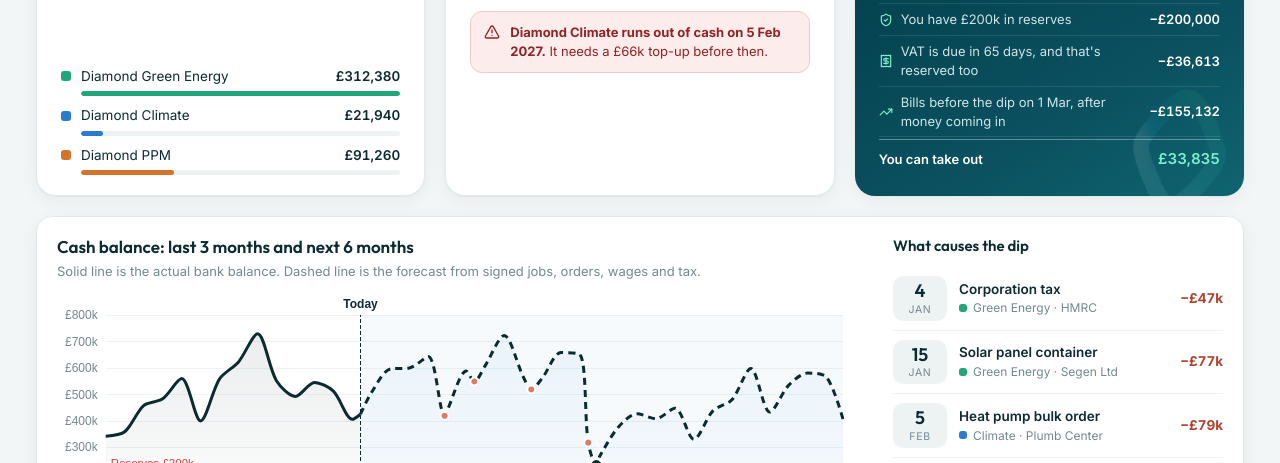
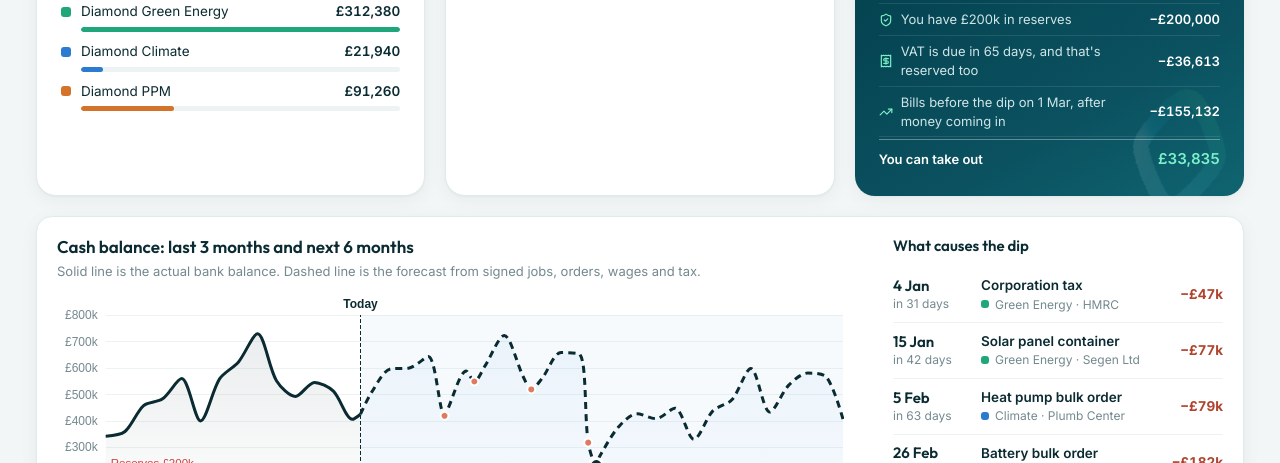
Before and after one commit to DanHarrison/diamond-energy, a plain HTML site: page index.html in a window 1280 px wide. Shown: the part 337-800 px from the top of the page. Drawn offline with nearby package versions, Linux system fonts and the light colour scheme.

Commit message:
Tidy cash page: tighter card, simpler dip list
- Close the gap between the cash total and the business rows
- Remove the Diamond Climate warning box from the dip card
- Show dip payment dates as plain text with "in N days"

Co-Authored-By: Claude Opus 5.5 <noreply@anthropic.com>

```diff
--- a/assets/app.css
+++ b/assets/app.css
@@ -313,7 +313,7 @@ input[type=range] { accent-color: var(--teal); width: 180px; }
 .ans .a.date { font-size: 38px; }
 .ans .why { color: var(--ink-2); font-size: 14px; line-height: 1.5; }
 .ans .why b { color: var(--ink); }
-.ans .rows { margin-top: auto; padding-top: 16px; display: flex; flex-direction: column; gap: 10px; }
+.ans .rows { margin-top: 0; padding-top: 18px; display: flex; flex-direction: column; gap: 10px; }
 .ans .row { display: grid; grid-template-columns: 10px 1fr auto; gap: 10px; align-items: center; font-size: 13.5px; }
 .ans .row .sw { width: 10px; height: 10px; border-radius: 3px; }
 .ans .row b { font-weight: 600; font-variant-numeric: tabular-nums; }
@@ -337,11 +337,11 @@ input[type=range] { accent-color: var(--teal); width: 180px; }
 .chartcard h3 { margin: 0; font-family: var(--display); font-size: 17px; font-weight: 600; }
 .chartcard .sub { color: var(--muted); font-size: 13px; margin-top: 2px; }
 .drivers h4 { margin: 0 0 10px; font-family: var(--display); font-size: 15px; font-weight: 600; }
-.drv { display: grid; grid-template-columns: 54px 1fr auto; gap: 12px; align-items: center; padding: 9px 0; border-top: 1px solid var(--line-2); }
+.drv { display: grid; grid-template-columns: 76px 1fr auto; gap: 12px; align-items: center; padding: 9px 0; border-top: 1px solid var(--line-2); }
 .drv:first-of-type { border-top: 0; }
-.drv .dt { text-align: center; background: var(--line-2); border-radius: 10px; padding: 5px 0; line-height: 1.1; }
-.drv .dt b { display: block; font-family: var(--display); font-size: 18px; font-weight: 600; }
-.drv .dt small { font-size: 10.5px; text-transform: uppercase; letter-spacing: .06em; color: var(--muted); }
+.drv .dt { line-height: 1.25; }
+.drv .dt b { display: block; font-family: var(--display); font-size: 15px; font-weight: 600; white-space: nowrap; }
+.drv .dt small { font-size: 12px; color: var(--muted); white-space: nowrap; }
 .drv .w b { display: block; font-size: 13.5px; font-weight: 600; }
 .drv .w small { color: var(--muted); font-size: 12px; display: flex; align-items: center; gap: 6px; }
 .drv .amt { font-weight: 700; color: #B0442E; font-variant-numeric: tabular-nums; }
--- a/index.html
+++ b/index.html
@@ -42,10 +42,6 @@
       <div class="q"><span class="n">2</span>When is cash going to dip?</div>
       <div class="a date">{{ longDate(o.lowDay) }}</div>
       <div class="why">Cash falls to <b>{{ f.gbp(o.low) }}</b>, which is <b>{{ f.k(o.today - o.low) }} less than today</b>. The cause is {{ drivers.length }} large {{ drivers.length === 1 ? 'payment' : 'payments' }} {{ monthName(drivers[0]?.date) === monthName(drivers[drivers.length - 1]?.date) ? 'in ' + monthName(drivers[0]?.date) : 'between ' + monthName(drivers[0]?.date) + ' and ' + monthName(drivers[drivers.length - 1]?.date) }} (see below).</div>
-      <div v-for="b in runsOut" :key="b.id" class="callout crit">
-        <icon n="alert" :s="16"></icon>
-        <div><b>{{ b.name }} runs out of cash on {{ f.date(b.o.firstNeg) }}.</b> It needs a {{ f.k(-b.o.headroom) }} top-up before then.</div>
-      </div>
       <div v-if="!runsOut.length && o.low < o.buffer" class="callout warn"><icon n="alert" :s="16"></icon><div>Drops below the {{ f.k(o.buffer) }} safety buffer from {{ f.date(o.firstBuf) }}.</div></div>
       <div v-if="!runsOut.length && o.low >= o.buffer" class="callout good"><icon n="check" :s="16"></icon><div>Never drops below the {{ f.k(o.buffer) }} safety buffer.</div></div>
     </div>
@@ -75,7 +71,7 @@
     <div class="drivers">
       <h4>What causes the dip</h4>
       <div class="drv" v-for="d in drivers" :key="d.date + d.what">
-        <div class="dt"><b>{{ dayNum(d.date) }}</b><small>{{ monShort(d.date) }}</small></div>
+        <div class="dt"><b>{{ dayNum(d.date) }} {{ monShort(d.date) }}</b><small>in {{ d.date - X.AS_AT }} days</small></div>
         <div class="w"><b>{{ shortWhat(d) }}</b><small><span class="sw" :style="{background: X.BIZ[d.biz].colour}"></span>{{ X.BIZ[d.biz].short }} · {{ d.party }}</small></div>
         <div class="amt">−{{ f.k(d.amount) }}</div>
       </div>
```
